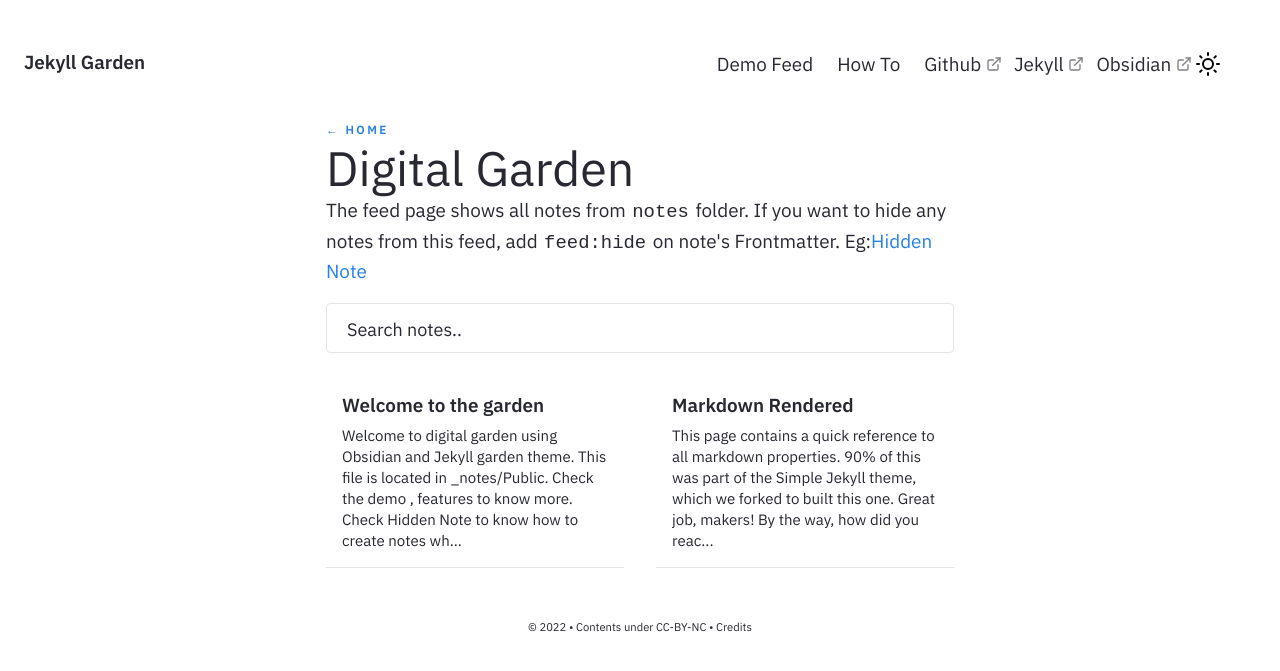
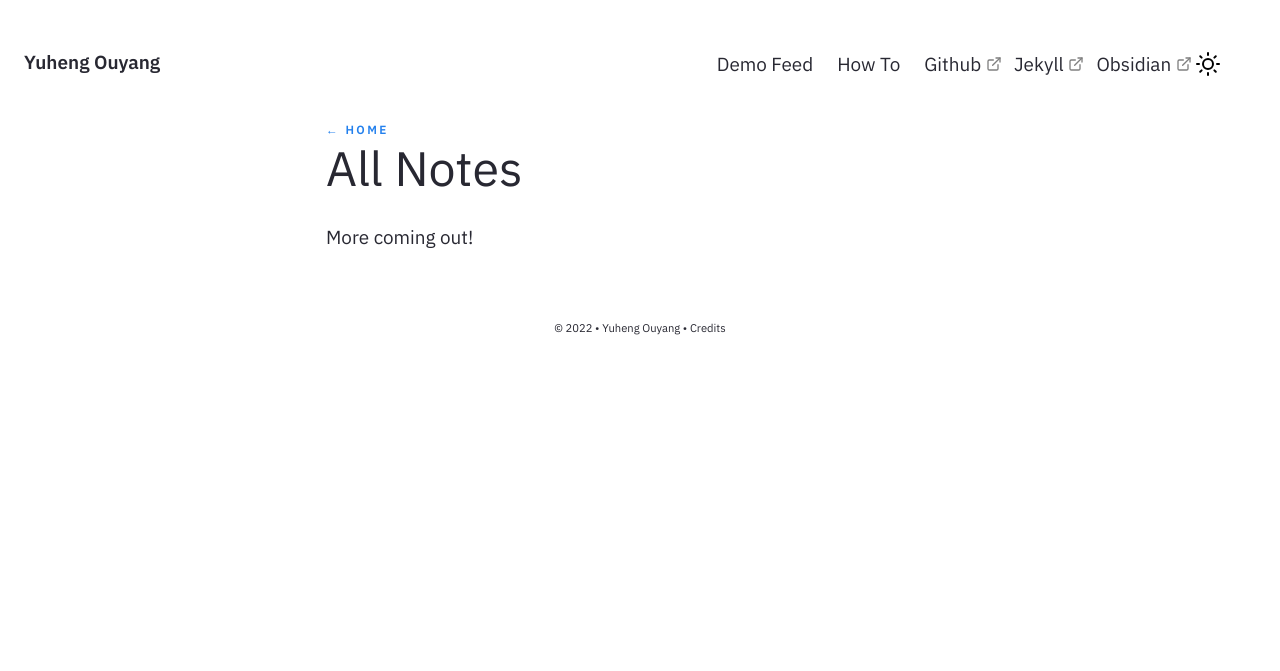
Before and after one commit to yhouyang02/yhouyang02.github.io, a Jekyll site: the page built from pages/notes.md, in a window 1280 px wide. Shown: the top 671 px of the page. Built offline with Jekyll 4.4.1, drawn with Linux system fonts in a browser that asks for light colours.

Commit message:
Update configuration and web pages

```diff
--- a/_config.yml
+++ b/_config.yml
@@ -27,11 +27,11 @@ baseurl: ""
 
 # Website Header, Description, Footer year and text.
 # If you are deleting this, make sure you remove it from HTML files too
-heading: Jekyll Garden # Change this
-content: Obsidian ready Jekyll Theme
+heading: Yuheng Ouyang
+content: Personal Website
 copyright:
   year: © 2022
-  msg: Contents under CC-BY-NC
+  msg: Yuheng Ouyang
 
 # Set title and content for private & broken link tooltop
 privatelinks:
--- a/pages/notes.md
+++ b/pages/notes.md
@@ -1,8 +1,11 @@
 ---
 layout: Post
 permalink: /notes
-feedformat: card
-title: Digital Garden
+feedformat: list
+title: All Notes
 ---
 
-The feed page shows all notes from `notes` folder. If you want to hide any notes from this feed, add `feed:hide` on note's Frontmatter. Eg:[[Hidden Note]]
+\
+More coming out!
+<!-- feedformat: card -->
+<!-- The feed page shows all notes from `notes` folder. If you want to hide any notes from this feed, add `feed:hide` on note's Frontmatter. Eg:[[Hidden Note]] -->
```
Also changed, not shown: pages/404.md (+1 -1 lines), pages/about.md (added, +9 -0 lines), pages/experiences.md (added, +9 -0 lines), pages/index.md (+1 -1 lines), pages/lists.md (deleted, +0 -8 lines), pages/posts.md (deleted, +0 -5 lines), pages/projects.md (added, +10 -0 lines), Gemfile.lock.
